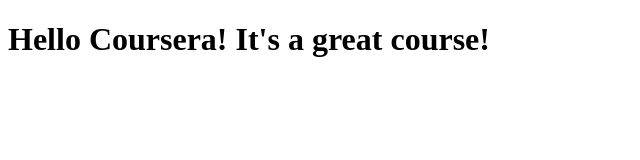
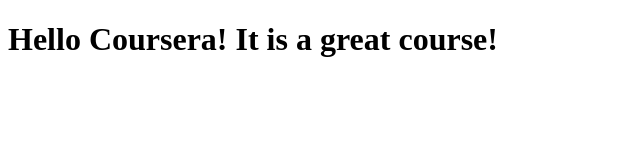
Before and after one commit to AA2206/coursera-test, a plain HTML site: page site/index.html in a window 1280 px wide. Shown: the whole page, without its empty margins (0-640 px from the left). Drawn offline with Linux system fonts and the light colour scheme.

Commit message:
Small addition to our page content

```diff
--- a/site/index.html
+++ b/site/index.html
@@ -4,6 +4,6 @@
 	<title>Hello Coursera</title>
 </head>
 <body>
-<h1>Hello Coursera! It's a great course!</h1>
+<h1>Hello Coursera! It is a great course!</h1>
 </body>
 </html>
```
